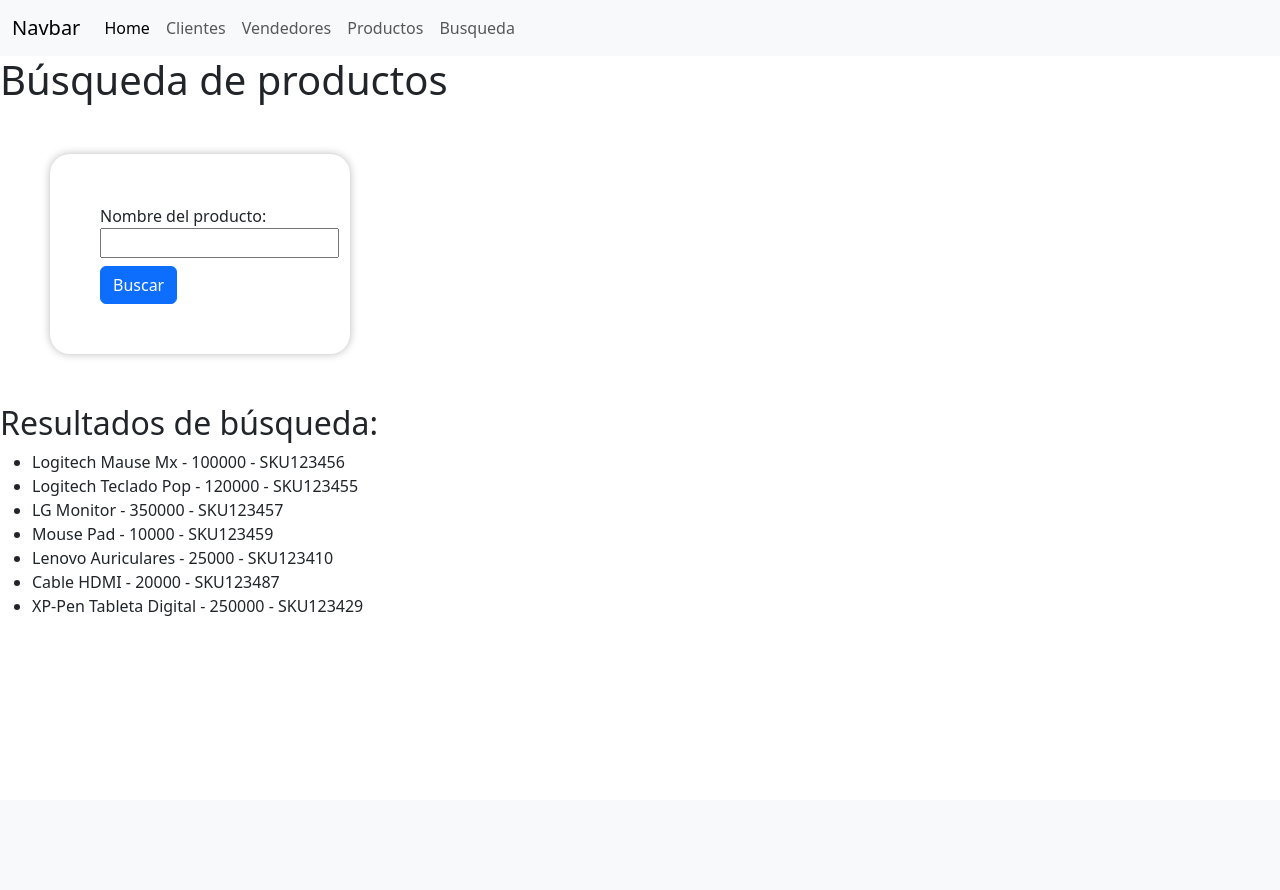
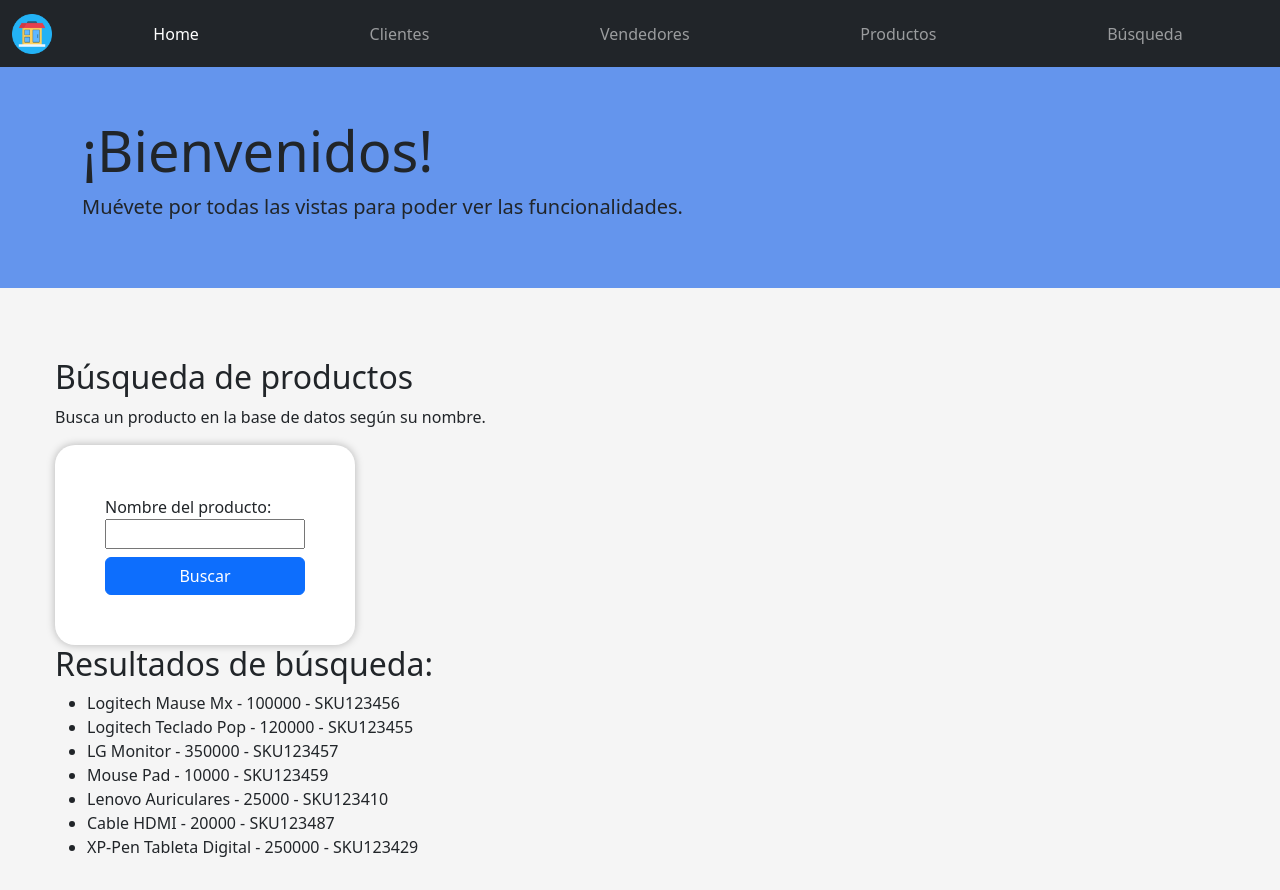
Before and after one commit to MarinesLemus007/tercera-pre-entrega-marines-lemus, a Django app: page /busqueda/ in a window 1280 px wide. Before the commit the page ends 800 px from the top, so only its background shows below. Run offline with Django 4.2, Linux system fonts and the light colour scheme; data comes from the database, SQL or seed files in the repository.

Commit message:
estilando las vistas

```diff
--- a/entorno/terceraEntrega/App/static/app/css/style.css
+++ b/entorno/terceraEntrega/App/static/app/css/style.css
@@ -1,8 +1,36 @@
+body{
+    background-color: whitesmoke;
+}
+
+main{
+    max-width: 1170px;
+    width: calc(100% - 15px);
+    padding: 20px 0 15px;
+    margin: auto;
+}
+
+.jumbotron.jumbotron-fluid{
+    background-color: cornflowerblue;
+    padding: 50px 0;
+    margin-bottom: 50px;
+}
+
 form{
+    background-color: white;
     width: 100%;
     max-width: 300px;
-    margin: 50px;
     padding: 50px;
     border-radius: 20px;
     box-shadow: 0px 0px 8px 0px rgb(0 0 0 / 27%);
 }
+
+form input{
+    width: 100%;
+}
+
+@media (min-width: 992px){
+    .navbar-expand-lg .navbar-nav {
+        width: 100%;
+        justify-content: space-around;
+    }
+}
--- a/entorno/terceraEntrega/App/templates/app/base.html
+++ b/entorno/terceraEntrega/App/templates/app/base.html
@@ -5,14 +5,16 @@
     <meta http-equiv="X-UA-Compatible" content="IE=edge">
     <meta name="viewport" content="width=device-width, initial-scale=1.0">
     <link href="https://cdn.jsdelivr.net/npm/bootstrap@5.3.0-alpha3/dist/css/bootstrap.min.css" rel="stylesheet" integrity="sha384-KK94CHFLLe+nY2dmCWGMq91rCGa5gtU4mk92HdvYe+M/SXH301p5ILy+dN9+nJOZ" crossorigin="anonymous">
-    <link rel="stylesheet" href="../../static/app/css/style.css?=1.0.0.0">
+    <link rel="stylesheet" href="../../static/app/css/style.css?=1.0.4">
     <title>Document</title>
 </head>
 <body>
     <header>
-        <nav class="navbar navbar-expand-lg bg-body-tertiary">
+        <nav class="navbar navbar-expand-lg bg-dark" data-bs-theme="dark">
             <div class="container-fluid">
-              <a class="navbar-brand" href="#">Navbar</a>
+              <a class="navbar-brand" href="#">
+                <img src="../../static/app/img/store-front.png" alt="Logo" width="40" height="40" class="d-inline-block align-text-top">
+              </a>
               <button class="navbar-toggler" type="button" data-bs-toggle="collapse" data-bs-target="#navbarSupportedContent" aria-controls="navbarSupportedContent" aria-expanded="false" aria-label="Toggle navigation">
                 <span class="navbar-toggler-icon"></span>
               </button>
@@ -31,7 +33,7 @@
                     <a class="nav-link" href="/producto">Productos</a>
                   </li>
                   <li class="nav-item">
-                    <a class="nav-link" href="/busqueda">Busqueda</a>
+                    <a class="nav-link" href="/busqueda">Búsqueda</a>
                   </li>
                 </ul>
               </div>
@@ -40,9 +42,18 @@
     </header>
 
     <section>
+      <div class="jumbotron jumbotron-fluid">
+        <div class="container">
+          <h1 class="display-4">¡Bienvenidos!</h1>
+          <p class="lead">Muévete por todas las vistas para poder ver las funcionalidades.</p>
+        </div>
+      </div>
+    </section>
+
+    <main>
       {% block content %}
       {% endblock %}
-    </section>
+    </main>
 
     <script src="https://cdn.jsdelivr.net/npm/bootstrap@5.3.0-alpha3/dist/js/bootstrap.bundle.min.js" integrity="sha384-ENjdO4Dr2bkBIFxQpeoTz1HIcje39Wm4jDKdf19U8gI4ddQ3GYNS7NTKfAdVQSZe" crossorigin="anonymous"></script>
 </body>
--- a/entorno/terceraEntrega/App/templates/app/busqueda.html
+++ b/entorno/terceraEntrega/App/templates/app/busqueda.html
@@ -2,11 +2,13 @@
 
 {% block content %}
 
-  <h1>Búsqueda de productos</h1>
+  <h2>Búsqueda de productos</h2>
+  <p>Busca un producto en la base de datos según su nombre.</p>
+
   <form action="#" method="get">
     <label for="buscar">Nombre del producto:</label>
     <input id="buscar" type="text" name="q">
-    <input class="btn btn-primary mt-2" type="submit" value="Buscar">
+    <input class="btn btn-primary mt-2 w-100" type="submit" value="Buscar">
   </form>
 
   {% if productos %}
--- a/entorno/terceraEntrega/App/templates/app/cliente.html
+++ b/entorno/terceraEntrega/App/templates/app/cliente.html
@@ -2,10 +2,13 @@
 
 {% block content %}
 
+  <h2>Clientes</h2>
+  <p>Ingresa un cliente a la base de datos agregando su nombre y correo electrónico.</p>
+
   <form method="post">
     {% csrf_token %}
     {{ form.as_p }}
-    <input class="btn btn-primary mt-2" type="submit" value="Enviar" />
+    <input class="btn btn-primary mt-2 w-100" type="submit" value="Enviar" />
   </form>
 
   {% if messages %}
--- a/entorno/terceraEntrega/App/templates/app/producto.html
+++ b/entorno/terceraEntrega/App/templates/app/producto.html
@@ -2,10 +2,13 @@
 
 {% block content %}
 
+<h2>Productos</h2>
+<p>Ingresa un producto a la base de datos agregando su nombre, precio y código.</p>
+
   <form method="post">
     {% csrf_token %}
     {{ form.as_p }}
-    <input class="btn btn-primary mt-2" type="submit" value="Enviar" />
+    <input class="btn btn-primary mt-2 w-100" type="submit" value="Enviar" />
   </form>
 
   {% if messages %}
--- a/entorno/terceraEntrega/App/templates/app/vendedor.html
+++ b/entorno/terceraEntrega/App/templates/app/vendedor.html
@@ -2,10 +2,13 @@
 
 {% block content %}
 
+<h2>Vendedores</h2>
+<p>Ingresa un Vendedor a la base de datos agregando su nombre y correo electrónico.</p>
+
   <form method="post">
     {% csrf_token %}
     {{ form.as_p }}
-    <input class="btn btn-primary mt-2" type="submit" value="Enviar" />
+    <input class="btn btn-primary mt-2 w-100" type="submit" value="Enviar" />
   </form>
 
   {% if messages %}
```
Also changed, not shown: entorno/terceraEntrega/App/static/app/img/store-front.png (added), 6 other files.
